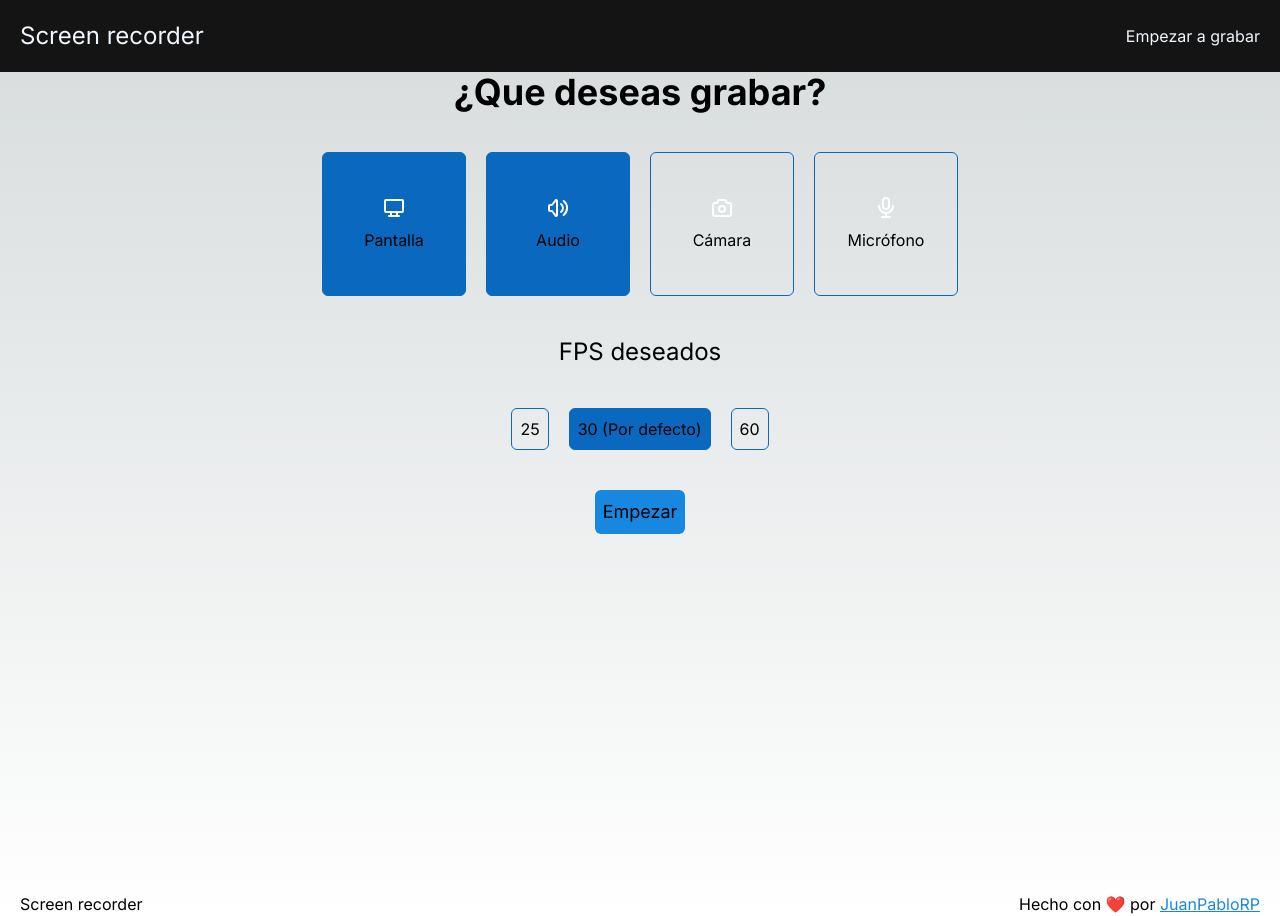
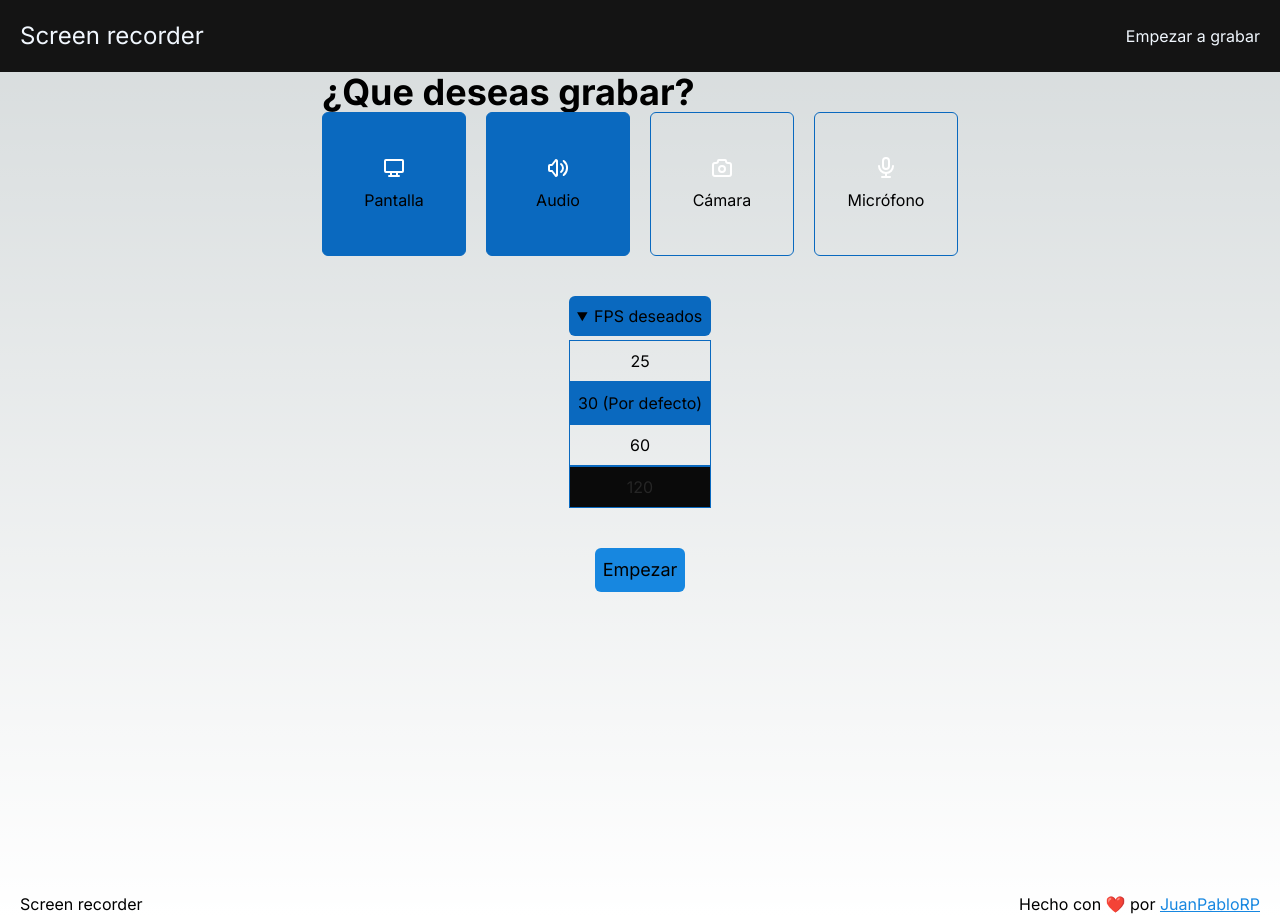
Before and after one commit to JuanPabloRP/screen-recorder, a Next.js app: page /recorder in a window 1280 px wide. Built offline with nearby package versions, Linux system fonts and the light colour scheme.

Commit message:
feat: dropdown component for recording options, TODO list added

```diff
--- a/app/recorder/page.jsx
+++ b/app/recorder/page.jsx
@@ -203,50 +203,59 @@ const Recorder = () => {
 			{
 				id: 'screen',
 				title: 'Grabar pantalla',
-				active: true,
+				isActive: true,
 				svg: screen,
 				text: 'Pantalla',
 			},
 			{
 				id: 'audio',
 				title: 'Grabar audio',
-				active: recording.audio.active,
+				isActive: recording.audio.active,
 				svg: audio,
 				text: 'Audio',
 			},
 			{
 				id: 'camera',
 				title: 'Grabar cámara',
-				active: recording.camera.active,
+				isActive: recording.camera.active,
 				svg: video,
 				text: 'Cámara',
 			},
 			{
 				id: 'mic',
 				title: 'Grabar micrófono',
-				active: recording.mic.active,
+				isActive: recording.mic.active,
 				svg: mic,
 				text: 'Micrófono',
 			},
 		],
-		FPSoptions: [
+	};
+
+	const configOptions = {
+		fpsOptions: [
 			{
-				id: '25',
-				title: '25',
-				active: recording.config.frameRate.value == 25,
-				disabled: recording.isRecording,
+				id: 25,
+				name: '25',
+				isActive: recording.config.frameRate.value === 25,
+				isDisabled: recording.isRecording,
 			},
 			{
-				id: '30',
-				title: '30 (Por defecto)',
-				active: recording.config.frameRate.value == 30,
-				disabled: recording.isRecording,
+				id: 30,
+				name: '30 (Por defecto)',
+				isActive: recording.config.frameRate.value === 30,
+				isDisabled: recording.isRecording,
 			},
 			{
-				id: '60',
-				title: '60',
-				active: recording.config.frameRate.value == 60,
-				disabled: recording.isRecording,
+				id: 60,
+				name: '60',
+				isActive: recording.config.frameRate.value === 60,
+				isDisabled: recording.isRecording,
+			},
+			{
+				id: 120,
+				name: '120',
+				isActive: recording.config.frameRate.value === 120,
+				isDisabled: true,
 			},
 		],
 	};
@@ -257,6 +266,7 @@ const Recorder = () => {
 				<RecordingOptions
 					handleStartRecording={handleStartRecording}
 					btnOptions={btnOptions}
+					configOptions={configOptions}
 					handleRecordingOptions={handleRecordingOptions}
 				/>
 			) : (
--- a/components/recorder/RecordingOptions.tsx
+++ b/components/recorder/RecordingOptions.tsx
@@ -2,14 +2,22 @@
 import { useRecordingContext } from '@/context/recordingContext';
 import { StaticImport } from 'next/dist/shared/lib/get-img-props';
 import Image from 'next/image';
+import Dropdown from '../recordingOptions/Dropdown';
 
 interface BtnOption {
 	id: string;
 	title: string;
-	active: boolean;
-	disabled?: boolean;
+	isActive: boolean;
+	isDisabled?: boolean;
 	svg: string | StaticImport;
 	text: string;
+}
+
+interface fpsOptions {
+	id: number;
+	name: string;
+	isActive: boolean;
+	isDisabled?: boolean;
 }
 
 interface RecordingOptionsProps {
@@ -17,12 +25,16 @@ interface RecordingOptionsProps {
 		recordingOptions: BtnOption[];
 		FPSoptions: BtnOption[];
 	};
+	configOptions: {
+		fpsOptions: fpsOptions[];
+	};
 	handleRecordingOptions: (e: any, type: string) => void;
 	handleStartRecording: () => void;
 }
 
 const RecordingOptions = ({
 	btnOptions,
+	configOptions,
 	handleRecordingOptions,
 	handleStartRecording,
 }: RecordingOptionsProps) => {
@@ -30,17 +42,17 @@ const RecordingOptions = ({
 
 	return (
 		<main className="min-h-screen flex flex-col  items-center gap-10 ">
+			<section>
 				<h1 className="text-4xl font-bold ">¿Que deseas grabar?</h1>
-
 				<ul className="flex flex-wrap gap-5">
 					{btnOptions.recordingOptions.map(
-					({ id, title, active, svg, text }, index) => (
+						({ id, title, isActive, svg, text }, index) => (
 							<li
 								key={index}
 								className={`flex flex-col gap-3 justify-center items-center w-36 h-36 rounded-md border border-congress-blue-600  ${
-								active
+									isActive
 										? 'bg-congress-blue-600  hover:bg-congress-blue-600/80 '
-									: 'hover:bg-congress-blue-600/60 '
+										: 'hover:border-congress-blue-400 hover:bg-neutral-900'
 								}  relative`}
 							>
 								<article
@@ -61,27 +73,40 @@ const RecordingOptions = ({
 						)
 					)}
 				</ul>
+			</section>
 
+			{/* <section>
 				<h2 className="text-2xl">FPS deseados</h2>
 				<ul className="flex justify-between  gap-5">
-				{btnOptions.FPSoptions.map(({ id, title, active, disabled }, index) => (
+					{btnOptions.FPSoptions.map(
+						({ id, title, isActive, isDisabled }, index) => (
 							<li
 								key={index}
 								className={`fill-slate-950 border border-congress-blue-600 rounded-md  hover:border-congress-blue-900 ${
-							active ? 'bg-congress-blue-600' : ''
+									isActive ? 'bg-congress-blue-600' : ''
 								}`}
 							>
 								<button
 									id={id}
 									className="w-full h-full p-2"
 									onClick={(e) => handleRecordingOptions(e, 'FPSoptions')}
-							disabled={disabled}
+									disabled={isDisabled}
 								>
 									{title}
 								</button>
 							</li>
-				))}
+						)
+					)}
 				</ul>
+			</section> */}
+
+			<section>
+				<Dropdown
+					type="frameRate"
+					title="FPS deseados"
+					options={configOptions.fpsOptions}
+				/>
+			</section>
 
 			<button
 				onClick={() => handleStartRecording()}
--- /dev/null
+++ b/components/recordingOptions/Dropdown.tsx
@@ -0,0 +1,70 @@
+import { useRecordingContext } from '@/context/recordingContext';
+import { useState } from 'react';
+
+type DropdownProps = {
+	type: string;
+	title: string;
+	options: Option[];
+};
+
+type Option = {
+	id: number;
+	name: string;
+	isActive: boolean;
+	isDisabled?: boolean;
+};
+
+const Dropdown = ({ type, title, options }: DropdownProps) => {
+	const [isOpen, setIsOpen] = useState(false);
+	const { recording, setRecording } = useRecordingContext();
+
+	const handleOptionChange = ({ id, name }: Option) => {
+		console.log(`Option ${name} with id ${id} was clicked`);
+
+		setRecording((prev: any) => ({
+			...prev,
+			config: {
+				...prev.config,
+				[type]: {
+					...prev.config[id],
+					value: id,
+				},
+			},
+		}));
+
+		setIsOpen(false);
+	};
+
+	return (
+		<details open={true}>
+			<summary
+				onClick={() => setIsOpen(!isOpen)}
+				className="cursor-pointer bg-congress-blue-600 p-2 mb-1 rounded-md"
+			>
+				{title}
+			</summary>
+			<ul className="">
+				{options.map(({ id, name, isActive, isDisabled }: Option, index) => (
+					<li
+						key={id ?? index}
+						className={` fill-slate-950 border border-congress-blue-600   hover:border-congress-blue-900 ${
+							isActive ? 'bg-congress-blue-600' : ''
+						}  ${isDisabled ? 'text-neutral-800 bg-neutral-950' : ''} `}
+					>
+						<button
+							className={`w-full h-full p-2`}
+							disabled={isDisabled}
+							onClick={() =>
+								handleOptionChange({ id, name, isActive, isDisabled })
+							}
+						>
+							{name}
+						</button>
+					</li>
+				))}
+			</ul>
+		</details>
+	);
+};
+
+export default Dropdown;
```
Also changed, not shown: hooks/useCamera.tsx (added, +11 -0 lines), 1 other file (tests, documents, lock files or other folders). Lines whose indentation alone changed are shown as unchanged.
